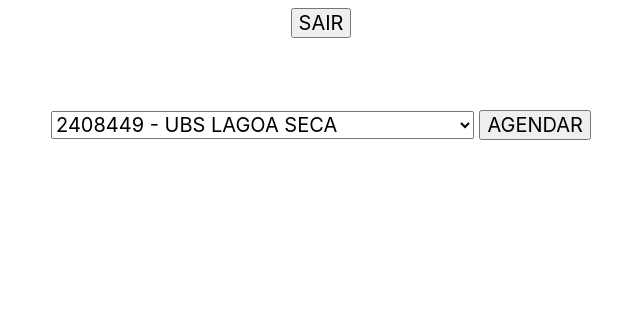
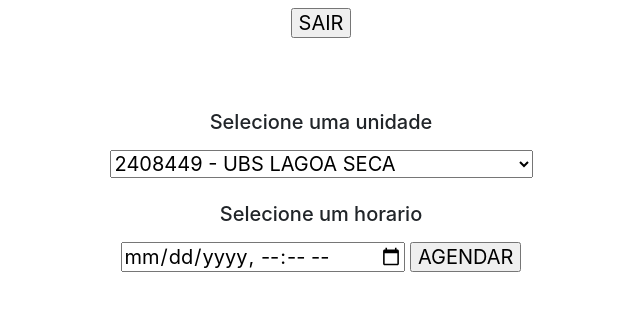
Before and after one commit to abnermuxah/projeto, a Django app: template agende/templates/agendamento.html in a window 1280 px wide. Shown: the part 232-543 px from the top of the page, without its empty margins (319-959 px from the left). Run offline with Django 4.2, Linux system fonts and the light colour scheme; the template is opened without the code that fills it: values that come from a table or form of the project are taken from there, others are empty; data comes from the database, SQL or seed files in the repository; both versions use the stored data as it was after the commit; some libraries are stand-ins or nearby versions.

Commit message:
falta configurar agendamento

```diff
--- a/agende/templates/agendamento.html
+++ b/agende/templates/agendamento.html
@@ -17,12 +17,15 @@
   <br><br><br><br>
   <form action="" method="POST">
     {% csrf_token %}
+    <p>Selecione uma unidade</p>
     <select>
       {% for unidades in unidades %}
           <option vaule="{{ unidades }}">{{ unidades }}</option>
       {% endfor %}
     </select>
-
+    <br><br>
+    <p>Selecione um horario</p>
+    <input type="datetime-local" vaule='data_agend'>
     <input type="submit" value="AGENDAR" />
   </form>
 </div>
--- a/agende/templates/home.html
+++ b/agende/templates/home.html
@@ -16,7 +16,6 @@
 
       <input  type="number" placeholder="cpf" name="cpf" pattern="[0-9]{11}" > </imput>
       <input type="password" placeholder="senha" name="senha"> </imput>
-
       <input type="submit"  value="ENTRAR" />
     </imput>
       <!--Referencia para cadastro-->
```
Also changed, not shown: db.sqlite3.
